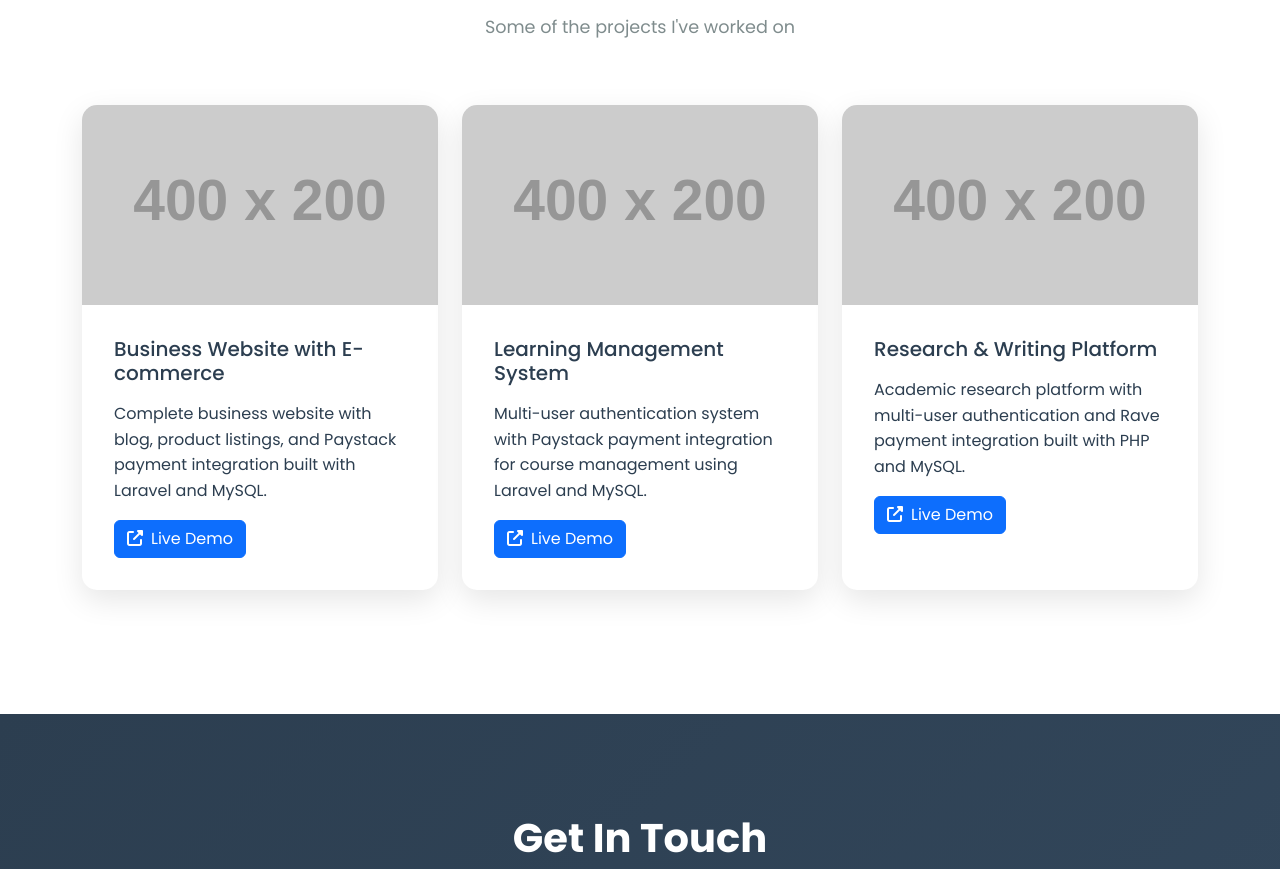
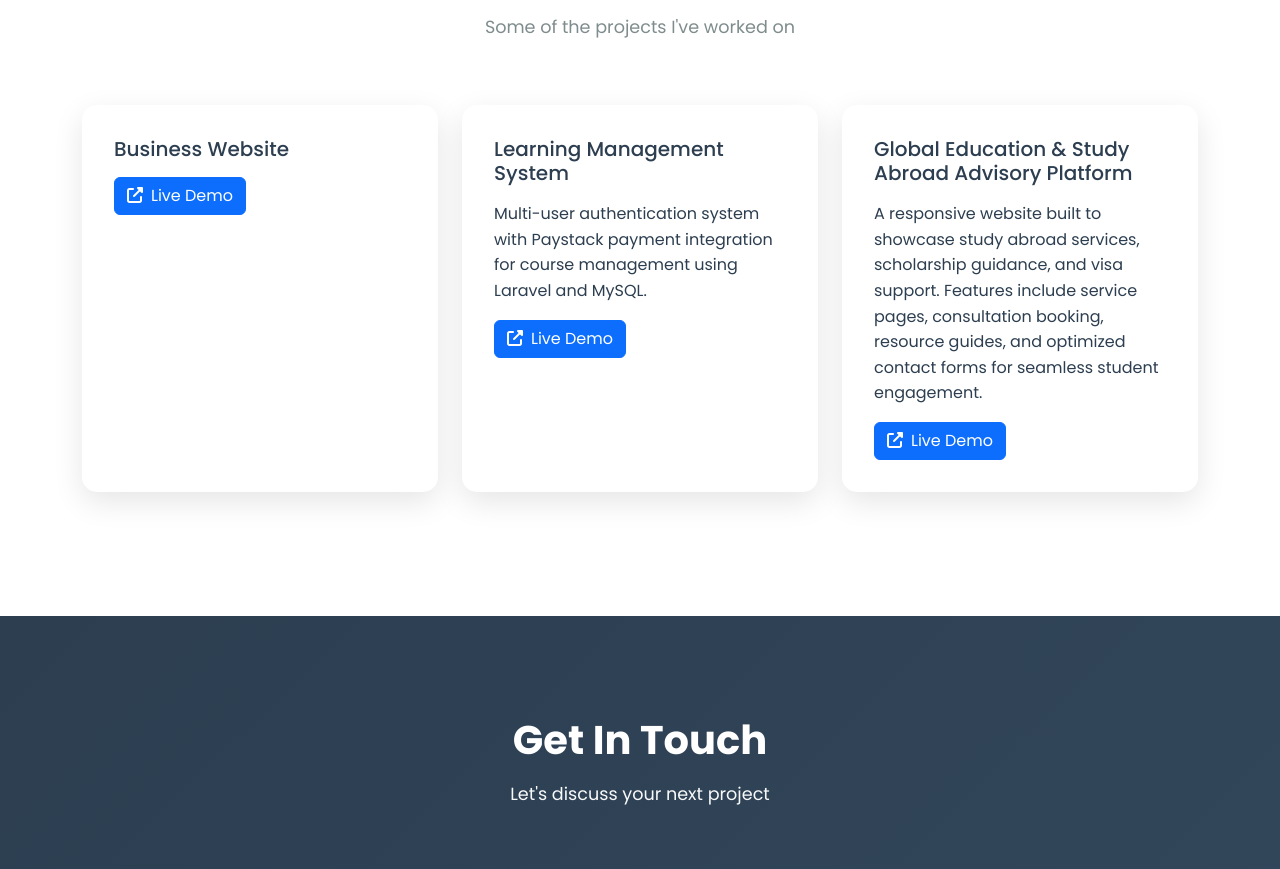
Before and after one commit to fiyinfholuwa/fiyin-p, a plain HTML site: page index.html in a window 1280 px wide. Shown: the part 3840-4709 px from the top of the page. Drawn offline with nearby package versions, Linux system fonts and the light colour scheme; placeholder pictures from the web are drawn by us.

Commit message:
Update index.html

```diff
--- a/index.html
+++ b/index.html
@@ -589,11 +589,9 @@
             <div class="row">
                 <div class="col-lg-4 col-md-6 mb-4">
                     <div class="project-card fade-in">
-                        <img src="https://via.placeholder.com/400x200/3498db/ffffff?text=3PLEA" alt="3PLEA Business Website" class="project-img">
                         <div class="project-content">
-                            <h5>Business Website with E-commerce</h5>
-                            <p>Complete business website with blog, product listings, and Paystack payment integration built with Laravel and MySQL.</p>
-                            <a href="https://3plea.com.ng/" target="_blank" class="btn btn-primary">
+                            <h5>Business Website </h5>
+                            <a href="https://tripplea-green.vercel.app/" target="_blank" class="btn btn-primary">
                                 <i class="fas fa-external-link-alt me-2"></i>Live Demo
                             </a>
                         </div>
@@ -601,11 +599,10 @@
                 </div>
                 <div class="col-lg-4 col-md-6 mb-4">
                     <div class="project-card fade-in">
-                        <img src="https://via.placeholder.com/400x200/e74c3c/ffffff?text=LMS" alt="Learning Management System" class="project-img">
                         <div class="project-content">
                             <h5>Learning Management System</h5>
                             <p>Multi-user authentication system with Paystack payment integration for course management using Laravel and MySQL.</p>
-                            <a href="https://test.odumaretech.com/" target="_blank" class="btn btn-primary">
+                            <a href="https://new.odumaretech.com/" target="_blank" class="btn btn-primary">
                                 <i class="fas fa-external-link-alt me-2"></i>Live Demo
                             </a>
                         </div>
@@ -613,11 +610,11 @@
                 </div>
                 <div class="col-lg-4 col-md-6 mb-4">
                     <div class="project-card fade-in">
-                        <img src="https://via.placeholder.com/400x200/27ae60/ffffff?text=Research" alt="Research Platform" class="project-img">
                         <div class="project-content">
-                            <h5>Research & Writing Platform</h5>
-                            <p>Academic research platform with multi-user authentication and Rave payment integration built with PHP and MySQL.</p>
-                            <a href="https://researchcenta.com/" target="_blank" class="btn btn-primary">
+                            <h5>Global Education & Study Abroad Advisory Platform</h5>
+                            <p>A responsive website built to showcase study abroad services, scholarship guidance, and visa support.
+Features include service pages, consultation booking, resource guides, and optimized contact forms for seamless student engagement.</p>
+                            <a href="https://ancileacademy.com/" target="_blank" class="btn btn-primary">
                                 <i class="fas fa-external-link-alt me-2"></i>Live Demo
                             </a>
                         </div>
```
